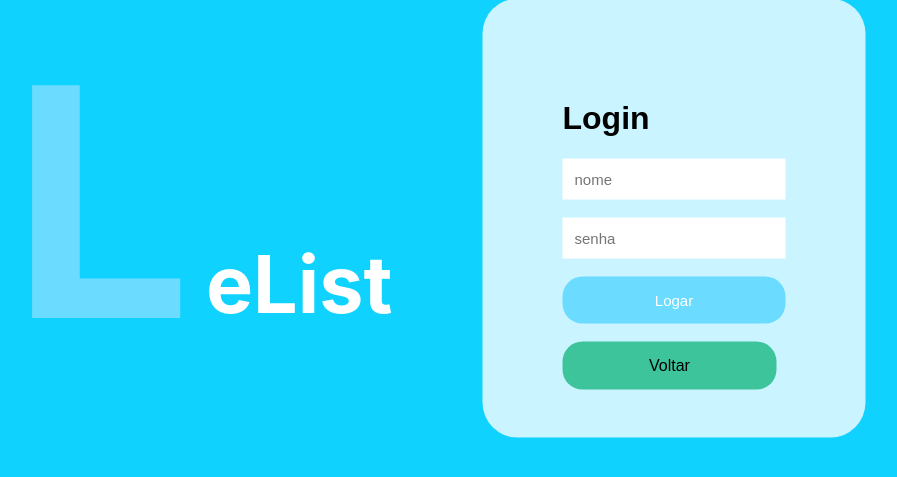
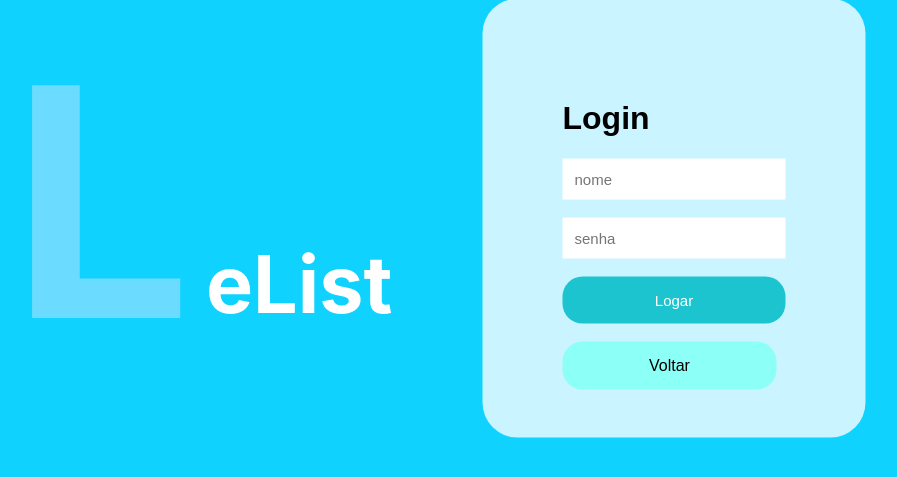
Before and after one commit to ElizaAugusta/Projeto_Lelist, a Django app: template usuario/templates/login.html in a window 1280 px wide. Shown: the part 182-659 px from the top of the page, without its empty margins (94-991 px from the left). Run offline with Django 3.2, Linux system fonts and the light colour scheme; the template is opened without the code that fills it, so the values that code supplies are empty.

Commit message:
update login.html
commit layout final

```diff
--- a/usuario/templates/login.html
+++ b/usuario/templates/login.html
@@ -25,7 +25,7 @@
             font-size: 15px;
         }
         .login{
-            background-color: #6BDCFF;
+            background-color: #1CC4CF;
             border: none;
             padding: 15px;
             width: 100%;
@@ -34,12 +34,12 @@
             font-size: 15px;
         }
         .login:hover{
-            background-color: #1BC4CF;
+            background-color: #a9addf;
             cursor: pointer;
             color: white;
         }
         .cad{
-            background-color: #3dc49b;
+            background-color: #8CFFF7;
             position: absolute;
             border: none;
             padding: 15px;
@@ -53,7 +53,7 @@
             font-size: 16px;
         }
         .cad:hover{
-            background-color: #1BC4CF;
+            background-color: #a9addf;
             cursor: pointer;
             color: white;
         }
```
